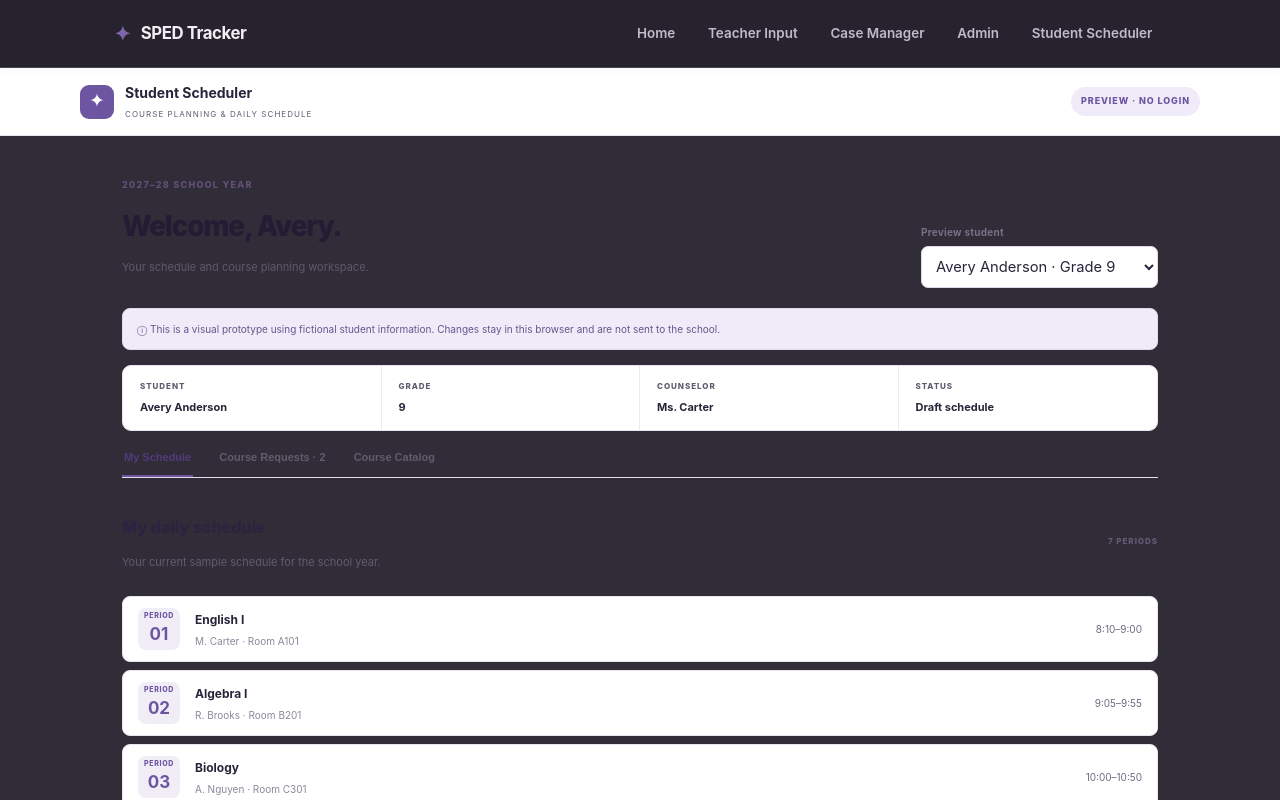
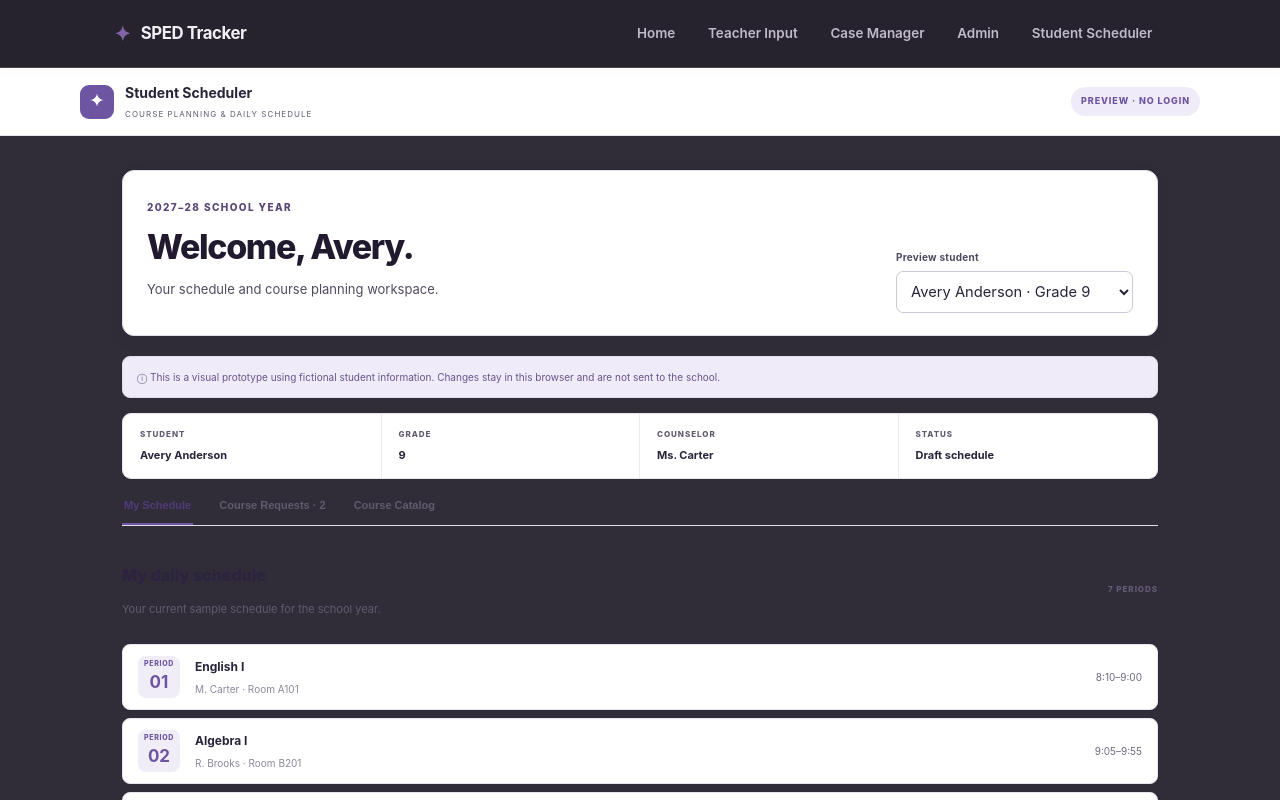
Before and after one commit to jjester58-eng/sped-tracker, a Next.js app: page /student-scheduler in a window 1280 px wide. Shown: the top 800 px of the page. Built offline with nearby package versions, Linux system fonts and the light colour scheme.

Commit message:
Improve student scheduler welcome contrast

```diff
--- a/app/student-scheduler/student.module.css
+++ b/app/student-scheduler/student.module.css
@@ -15,3 +15,43 @@
 .page .muted{color:#655a78}
 .page .profile small{color:#625b70!important}
 .page .brand small{color:#625b70}
+
+
+/* Student welcome panel: explicit high-contrast surface and text colors.
+   Keep this section readable even if the site-wide theme changes. */
+.page .hero {
+  background: #ffffff !important;
+  border: 1px solid #e2dbea;
+  border-radius: 12px;
+  padding: 22px 24px;
+  box-shadow: 0 4px 16px rgba(41, 36, 58, 0.06);
+}
+.page .hero > div > small {
+  color: #594477 !important;
+  font-size: 10px;
+  font-weight: 850;
+  letter-spacing: 0.14em;
+}
+.page .hero h1 {
+  color: #211a2e !important;
+  font-size: clamp(28px, 3vw, 34px);
+  font-weight: 850 !important;
+  line-height: 1.2;
+}
+.page .hero p {
+  color: #514a5f !important;
+  font-size: 13px;
+  line-height: 1.5;
+}
+.page .hero label {
+  color: #514a5f !important;
+  font-weight: 750;
+}
+.page .hero select {
+  color: #29243a !important;
+  background: #ffffff !important;
+  border-color: #cfc6dc !important;
+}
+@media (max-width: 700px) {
+  .page .hero { padding: 18px; }
+}
```
